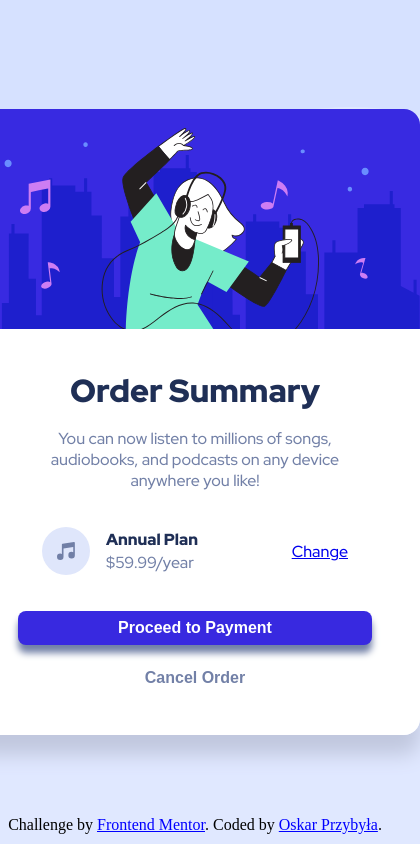
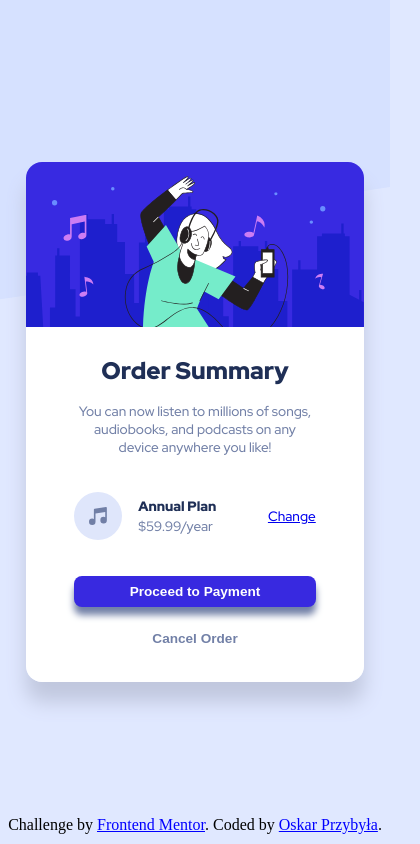
Before and after one commit to Skolpionek/OrderSummaryComponent, a React (Create React App) app: page / in a window 390 px wide. Shown: the whole page, 420 px wide, since content can reach past the window. Built offline with nearby package versions, Linux system fonts and the light colour scheme.

Commit message:
make mobile design

```diff
--- a/src/App.css
+++ b/src/App.css
@@ -132,3 +132,23 @@ body{
 .secondary-btn:hover{
    color: hsl(223, 47%, 23%);
 }
+@media screen and (max-width: 600px) {
+   body{
+      background-image: url('./assets/images/pattern-background-mobile.svg');
+      background-size: 150%;
+      background-position: top center;
+      background-repeat: no-repeat;
+   }
+   .container{
+      width:337.5px;
+   }
+
+   .content{
+      padding: 1.75rem 3rem;
+   }
+   .items{
+      padding: 0;
+   }
+   .fs-100{font-size: .85rem;}
+   .fs-300{font-size: 1.5rem;}
+ }
```
